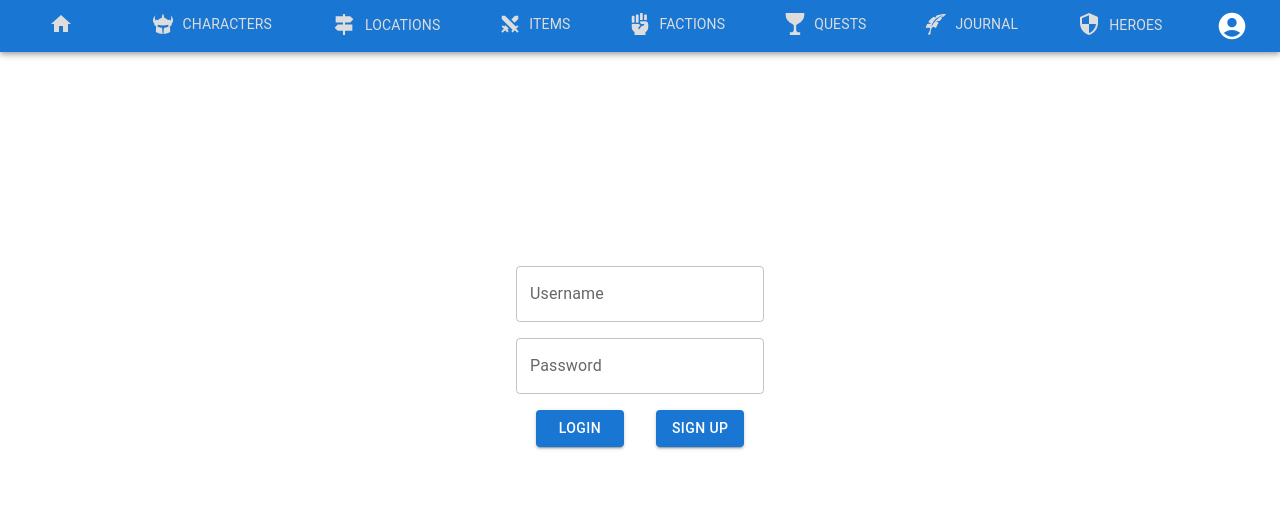
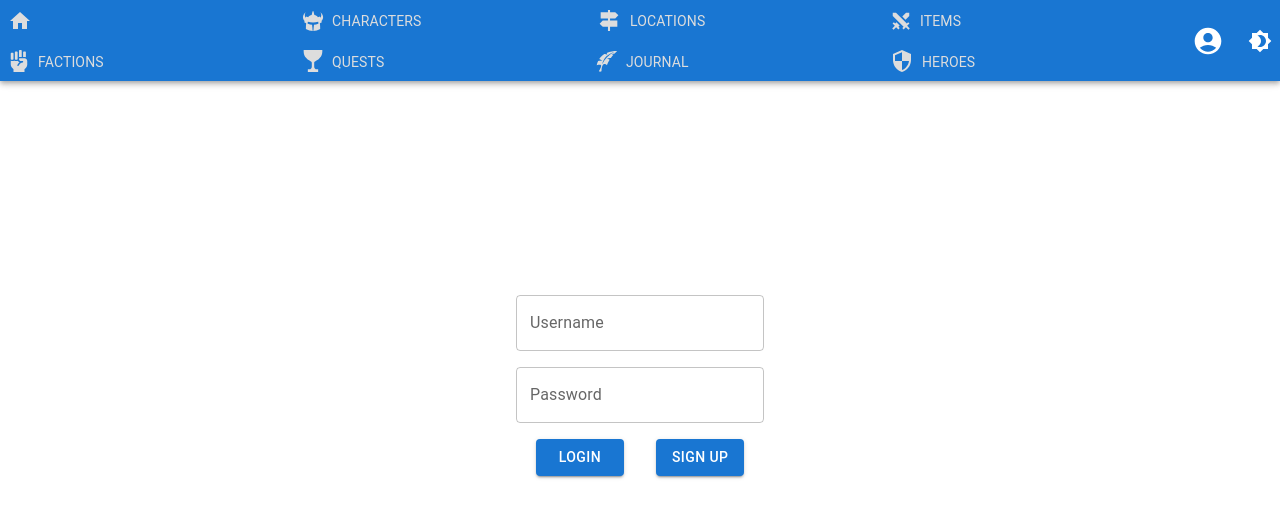
Before and after one commit to NikolaosKantartzopoulos/campaign-journal-frontend, a Next.js app: page /account/access in a window 1280 px wide. Shown: the top 518 px of the page. Built offline with nearby package versions, Linux system fonts and the light colour scheme; no server answers.

Commit message:
Correct colors in dark theme

```diff
--- a/pages/_app.tsx
+++ b/pages/_app.tsx
@@ -5,15 +5,14 @@ import {
   QueryClient,
   QueryClientProvider,
 } from "@tanstack/react-query";
-import { ThemeProvider } from "@mui/material/styles";
 import { SessionProvider } from "next-auth/react";
 import CssBaseline from "@mui/material/CssBaseline";
 import { EmotionCache } from "@emotion/react";
-import { theme } from "../src/styles/muiTheme";
 import Layout from "@/Components/Layouts/Layout";
 import { ReactQueryDevtools } from "@tanstack/react-query-devtools";
 import "toastify-js/src/toastify.css";
 import "./globals.css";
+import ToggleColorMode from "@/Context/ColorModeContext";
 
 // Client-side cache, shared for the whole session of the user in the browser.
 
@@ -41,7 +40,7 @@ export default function MyApp(props: MyAppProps) {
   );
 
   return (
-    <ThemeProvider theme={theme}>
+    <ToggleColorMode>
       <SessionProvider session={session}>
         <QueryClientProvider client={queryClient}>
           <HydrationBoundary state={pageProps.dehydratedState}>
@@ -53,6 +52,6 @@ export default function MyApp(props: MyAppProps) {
           <ReactQueryDevtools initialIsOpen={false} />
         </QueryClientProvider>
       </SessionProvider>
-    </ThemeProvider>
+    </ToggleColorMode>
   );
 }
--- a/src/Components/Authentication/AccountButton.tsx
+++ b/src/Components/Authentication/AccountButton.tsx
@@ -1,6 +1,7 @@
 import {
   Box,
   Button,
+  IconButton,
   Typography,
   useMediaQuery,
   useTheme,
@@ -10,6 +11,11 @@ import { useRouter } from "next/router";
 import { signOut, useSession } from "next-auth/react";
 import { Logout } from "@mui/icons-material";
 import SettingsIcon from "@mui/icons-material/Settings";
+import Brightness4Icon from "@mui/icons-material/Brightness4";
+import Brightness7Icon from "@mui/icons-material/Brightness7";
+import React from "react";
+import { ColorModeContext } from "@/Context/ColorModeContext";
+import { FlexBox } from "../CustomComponents/FlexBox";
 
 const LoginButton = ({ ...rest }) => {
   const { data: session } = useSession();
@@ -17,6 +23,8 @@ const LoginButton = ({ ...rest }) => {
   const router = useRouter();
   const theme = useTheme();
   const under600px = useMediaQuery(theme.breakpoints.down("sm"));
+
+  const { colorMode } = React.useContext(ColorModeContext);
 
   function handleAccountButtonClick() {
     router.push(user ? "/account/control" : "/account/access");
@@ -26,11 +34,9 @@ const LoginButton = ({ ...rest }) => {
     <Box
       sx={{
         display: "flex",
-        gap: "8px",
         justifyContent: "center",
         alignItems: "center",
-        flexFlow: "row",
-        mx: 1,
+        flexFlow: "row wrap",
       }}
       onClick={() => {
         console.log(
@@ -42,7 +48,9 @@ const LoginButton = ({ ...rest }) => {
       }}
     >
       {under600px ? (
-        <SettingsIcon onClick={handleAccountButtonClick} />
+        <IconButton onClick={handleAccountButtonClick}>
+          <SettingsIcon sx={{ color: "white" }} />
+        </IconButton>
       ) : (
         <Button
           {...rest}
@@ -52,24 +60,37 @@ const LoginButton = ({ ...rest }) => {
             py: 0,
             display: "flex",
             flexFlow: "row",
-            justifyContent: "center",
             alignItems: "center",
             height: "36px",
             gap: 1,
+            justifyContent: "space-evenly",
+            "&>*": { flex: "1 1 0" },
           }}
         >
           {!user && (
-            <AccountCircleIcon sx={{ height: "32px", width: "32px" }} />
+            <AccountCircleIcon
+              sx={{ height: "32px", width: "32px", color: "white" }}
+            />
           )}
           {user && <Typography variant="body1">{user.user_name}</Typography>}
         </Button>
       )}
-      {user && (
-        <Logout
-          onClick={() => signOut({ callbackUrl: "/" })}
-          sx={{ "&:hover": { cursor: "pointer" } }}
-        />
-      )}
+      <FlexBox
+        sx={{ height: "36px", gap: "0px", justifyContent: "space-evenly" }}
+      >
+        <IconButton onClick={colorMode.toggleColorMode} color="inherit">
+          {theme.palette.mode === "dark" ? (
+            <Brightness7Icon sx={{ color: "white" }} />
+          ) : (
+            <Brightness4Icon sx={{ color: "white" }} />
+          )}
+        </IconButton>
+        {user && (
+          <IconButton onClick={() => signOut({ callbackUrl: "/" })}>
+            <Logout sx={{ color: "white" }} />
+          </IconButton>
+        )}
+      </FlexBox>
     </Box>
   );
 };
--- a/src/Components/Characters/CharactersTable.tsx
+++ b/src/Components/Characters/CharactersTable.tsx
@@ -108,7 +108,7 @@ export default function CharactersTable() {
       <TableContainer component={Paper}>
         <Table sx={{ minWidth: 650 }} aria-label="simple table" size="small">
           <TableHead>
-            <TableRow sx={{ backgroundColor: "#eee" }}>
+            <TableRow>
               {isUserGameMaster(session) && (
                 <>
                   <TableCell align="left" sx={{ width: "34px" }}></TableCell>
--- a/src/Components/CustomComponents/LinkTo.tsx
+++ b/src/Components/CustomComponents/LinkTo.tsx
@@ -29,14 +29,15 @@ const LinkTo = ({
     flexShrink: 0,
     textAlign: "center",
     justifySelf: "center",
+    alignSelf: "center",
     whiteSpace: "nowrap",
     gap: "0.5rem",
     display: "flex",
     padding: "0.25rem",
-    justifyContent: "center",
     alignItems: "center",
     textDecorationLine: "none",
-    maxWidth: !showText ? "32px" : "150px",
+    width: "100%",
+    // maxWidth: !showText ? "32px" : "150px",
     "&:hover": {
       color: "white",
     },
@@ -59,7 +60,6 @@ const LinkTo = ({
       style={{
         // border: isActiveLink ? "1px solid white" : "1px solid rgba(0,0,0,0)",
         color: isActiveLink ? "white" : "red",
-        maxWidth: !showText ? "36px" : "150px",
       }}
     >
       <LinkButton
@@ -68,6 +68,8 @@ const LinkTo = ({
         sx={{
           color: isActiveLink ? "white" : "#ddd",
           fontWeight: isActiveLink ? "bold" : "none",
+          justifyContent: showText ? "flex-start" : "center",
+          p: 1,
         }}
         size="small"
       >
--- a/src/Components/Layouts/Layout.tsx
+++ b/src/Components/Layouts/Layout.tsx
@@ -1,8 +1,9 @@
 import { ReactNode, useState } from "react";
 import Navbar from "../Navbar/Navbar";
 import Drawer from "@mui/material/Drawer";
-import { Box, useMediaQuery, useTheme } from "@mui/material";
+import { Box, Divider, useMediaQuery, useTheme } from "@mui/material";
 import LinkSection from "../Navbar/LinkSection";
+import AccountButton from "../Authentication/AccountButton";
 
 export default function Layout({ children }: { children: ReactNode }) {
   const [isDrawerOpen, setDrawerOpen] = useState(false);
@@ -34,12 +35,17 @@ export default function Layout({ children }: { children: ReactNode }) {
           <Box
             sx={(theme) => ({
               width: 150,
-              backgroundColor: theme.palette.primary.main,
+              backgroundColor:
+                theme.palette.mode === "light"
+                  ? theme.palette.primary.main
+                  : null,
               height: "100%",
             })}
             role="presentation"
           >
             <LinkSection />
+            <Divider />
+            <AccountButton />
           </Box>
         </Drawer>
       )}
--- a/src/Components/Navbar/LinkSection.tsx
+++ b/src/Components/Navbar/LinkSection.tsx
@@ -21,14 +21,21 @@ const LinkSection = ({ showText = true }: { showText?: boolean }) => {
   return (
     <Box
       sx={{
-        display: "flex",
-        flexFlow:
-          under600px && showText ? "column" : under600px ? "row" : "row wrap",
-        justifyContent: under600px ? "flex-start" : "space-around",
-        alignItems: "flex-start",
+        display: "grid",
+        gridTemplateColumns:
+          showText && under600px
+            ? "1fr"
+            : {
+                xs: "repeat(4, 1fr)",
+                sm: "1fr 1fr 1fr  1fr",
+                md: "repeat(4, 1fr)",
+                lg: "repeat(4, 1fr)",
+                xl: "repeat(8, 1fr)",
+              },
+        justifyContent: under600px ? "flex-start" : "center",
+        alignItems: under600px ? "flex-start" : "center",
         flex: "1 1 0",
-        position: "relative",
-        left: under600px && !showText ? "-20px" : null,
+        width: "100%",
       }}
     >
       <LinkTo
--- a/src/Components/Navbar/Navbar.tsx
+++ b/src/Components/Navbar/Navbar.tsx
@@ -10,6 +10,7 @@ import LoginButton from "../Authentication/AccountButton";
 import LinkSection from "./LinkSection";
 
 import * as React from "react";
+import { ColorModeContext } from "@/Context/ColorModeContext";
 
 const Navbar = ({
   toggleDrawer,
@@ -20,15 +21,26 @@ const Navbar = ({
 }) => {
   const theme = useTheme();
   const under600px = useMediaQuery(theme.breakpoints.down("sm"));
-  const under450px = useMediaQuery(theme.breakpoints.down(400));
+  // const under450px = useMediaQuery(theme.breakpoints.down(400));
+  const under450px = false;
+  const { setMode } = React.useContext(ColorModeContext);
+
+  React.useEffect(() => {
+    const currentTheme = localStorage.getItem("theme");
+    if (currentTheme === "light") {
+      setMode("light");
+    } else if (currentTheme === "dark") {
+      setMode("dark");
+    }
+  });
+
   return (
     <AppBar position="static" sx={{ marginBottom: "2rem" }}>
       <Box
         sx={{
           display: "flex",
           justifyContent: "space-between",
-          padding: under600px ? "0px 0.5rem" : 1,
-          height: under600px ? "32px" : null,
+          // height: under600px ? "32px" : null,
         }}
       >
         {under600px && (
@@ -45,7 +57,8 @@ const Navbar = ({
         )}
 
         {!under450px && <LinkSection showText={!under600px} />}
-        <LoginButton color="inherit" />
+
+        {!under600px && <LoginButton color="inherit" />}
       </Box>
     </AppBar>
   );
--- /dev/null
+++ b/src/Context/ColorModeContext.tsx
@@ -0,0 +1,69 @@
+import { ThemeProvider } from "@emotion/react";
+import { createTheme } from "@mui/material";
+import React, { ReactNode } from "react";
+
+export const ColorModeContext = React.createContext<ColorModeContextInterface>({
+  colorMode: {
+    toggleColorMode: () => {},
+  },
+  mode: "light",
+  setMode: () => "light",
+});
+
+interface ColorModeContextInterface {
+  colorMode: {
+    toggleColorMode: () => void;
+  };
+  mode: "light" | "dark";
+  setMode: React.Dispatch<React.SetStateAction<"light" | "dark">>;
+}
+
+export default function ToggleColorMode({ children }: { children: ReactNode }) {
+  const [mode, setMode] = React.useState<"light" | "dark">("light");
+  const colorMode = React.useMemo(
+    () => ({
+      toggleColorMode: () => {
+        setMode((prevMode) => {
+          localStorage.setItem(
+            "theme",
+            prevMode === "light" ? "dark" : "light"
+          );
+          return prevMode === "light" ? "dark" : "light";
+        });
+      },
+    }),
+    []
+  );
+
+  const theme = React.useMemo(
+    () =>
+      createTheme({
+        palette: {
+          mode,
+        },
+        components: {
+          MuiTableRow: {
+            styleOverrides: {
+              root: {
+                cursor: "pointer",
+              },
+            },
+          },
+          MuiTableCell: {
+            styleOverrides: {
+              root: {
+                padding: 0,
+              },
+            },
+          },
+        },
+      }),
+    [mode]
+  );
+
+  return (
+    <ColorModeContext.Provider value={{ colorMode, mode, setMode }}>
+      <ThemeProvider theme={theme}>{children}</ThemeProvider>
+    </ColorModeContext.Provider>
+  );
+}
```
Also changed, not shown: src/Components/CustomComponents/LinkTo.module.css (deleted, +0 -24 lines), src/Components/World/SelectWorld.tsx (+6 -1 lines), src/Components/World/SideBySideBox.tsx (+11 -4 lines).
